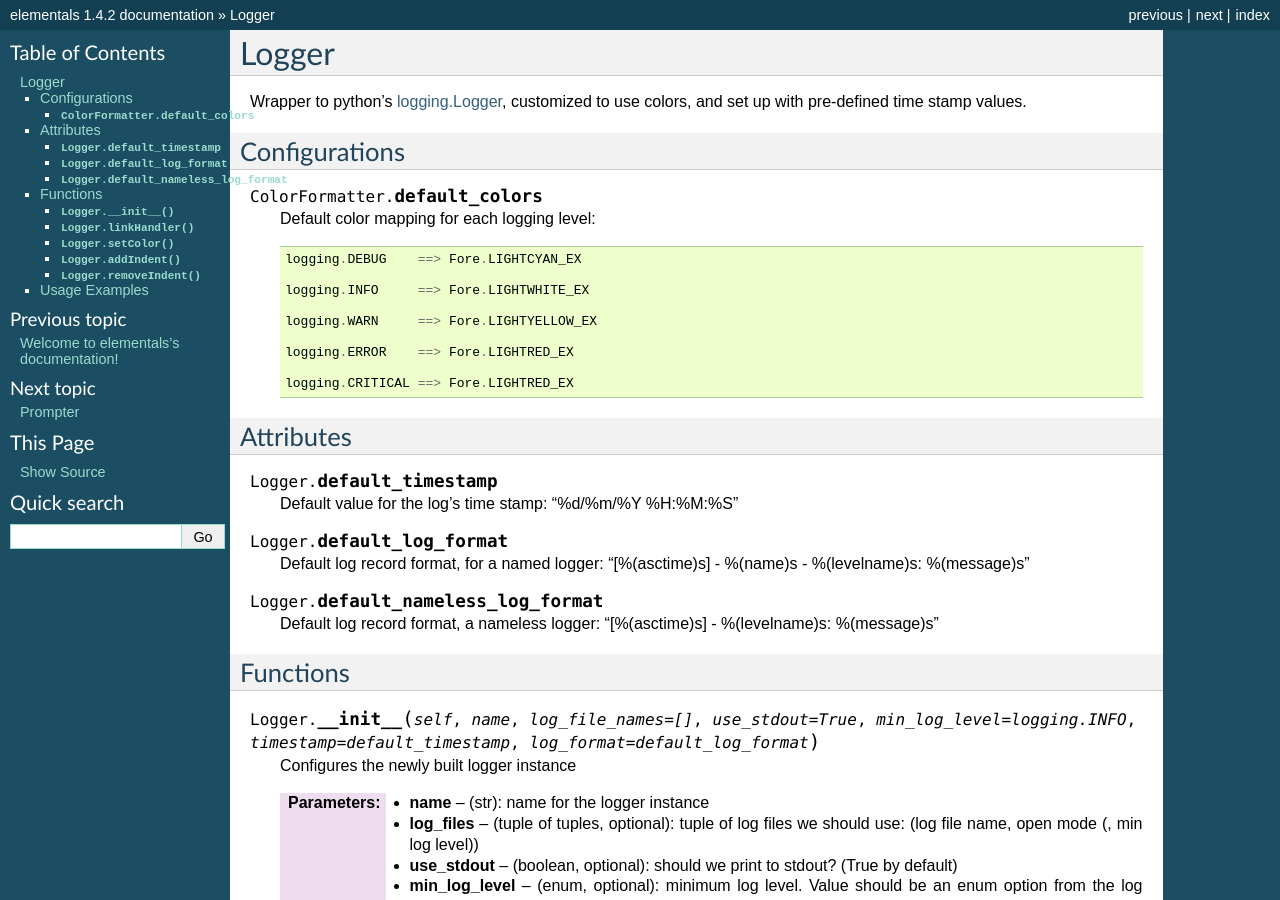
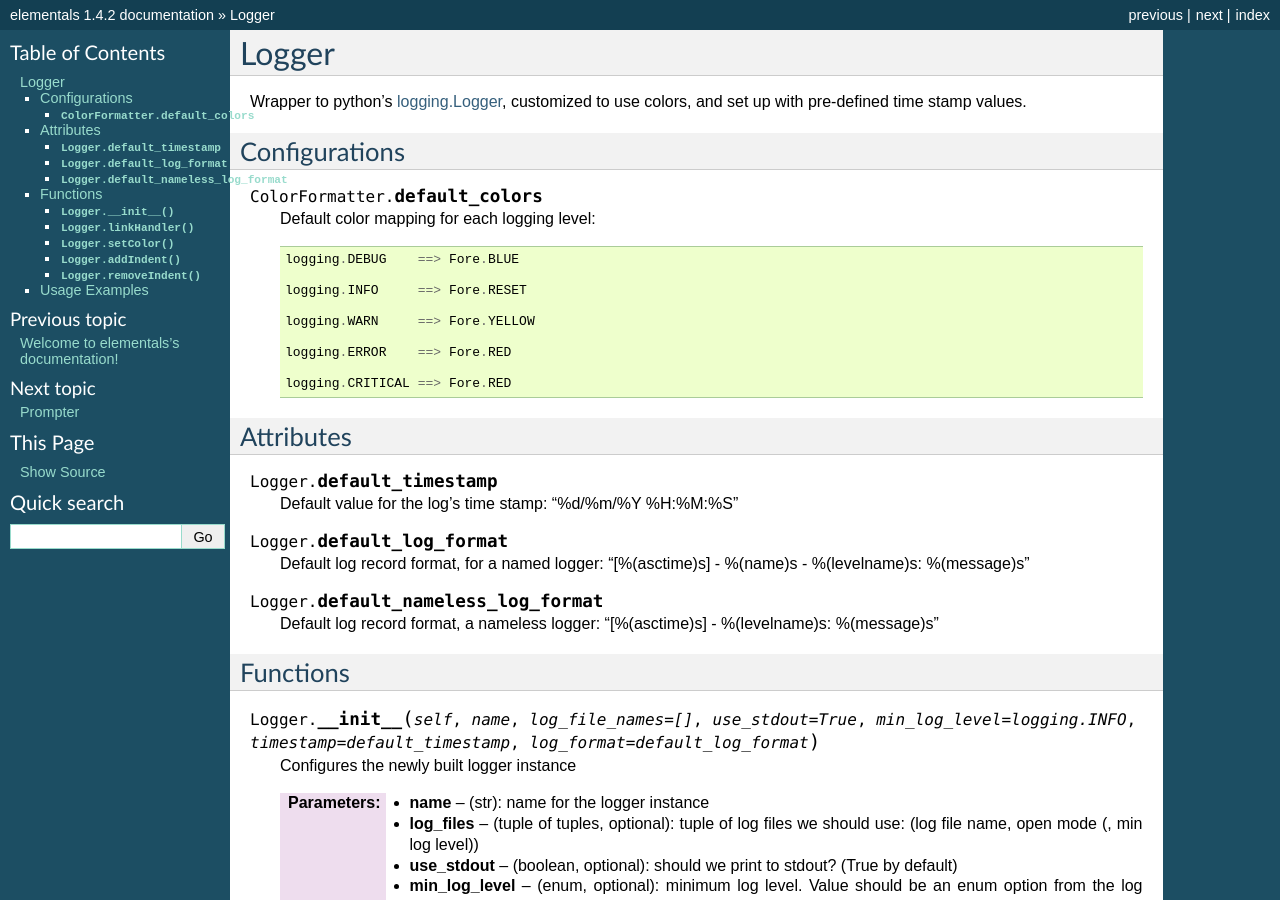
Before and after one commit to eyalitki/elementals, a Sphinx documentation site: the page built from docs/Logger.rst, in a window 1280 px wide and 900 px high. Built offline with Sphinx 7.4.7, drawn with Linux system fonts in a browser that asks for light colours.

Commit message:
[docs] Update docs
Update the docs to reflect the recent changes.

Signed-off-by: Eyal Itkin <eyal.itkin@gmail.com>

```diff
--- a/docs/Logger.rst
+++ b/docs/Logger.rst
@@ -9,15 +9,15 @@ Configurations
 
    Default color mapping for each logging level::
 
-	logging.DEBUG    ==> Fore.LIGHTCYAN_EX
+	logging.DEBUG    ==> Fore.BLUE
 
-	logging.INFO     ==> Fore.LIGHTWHITE_EX
+	logging.INFO     ==> Fore.RESET
 
-	logging.WARN     ==> Fore.LIGHTYELLOW_EX
+	logging.WARN     ==> Fore.YELLOW
 
-	logging.ERROR    ==> Fore.LIGHTRED_EX
+	logging.ERROR    ==> Fore.RED
 
-	logging.CRITICAL ==> Fore.LIGHTRED_EX
+	logging.CRITICAL ==> Fore.RED
 
 Attributes
 ++++++++++
```
Also changed, not shown: docs/elementals_poc.png.
